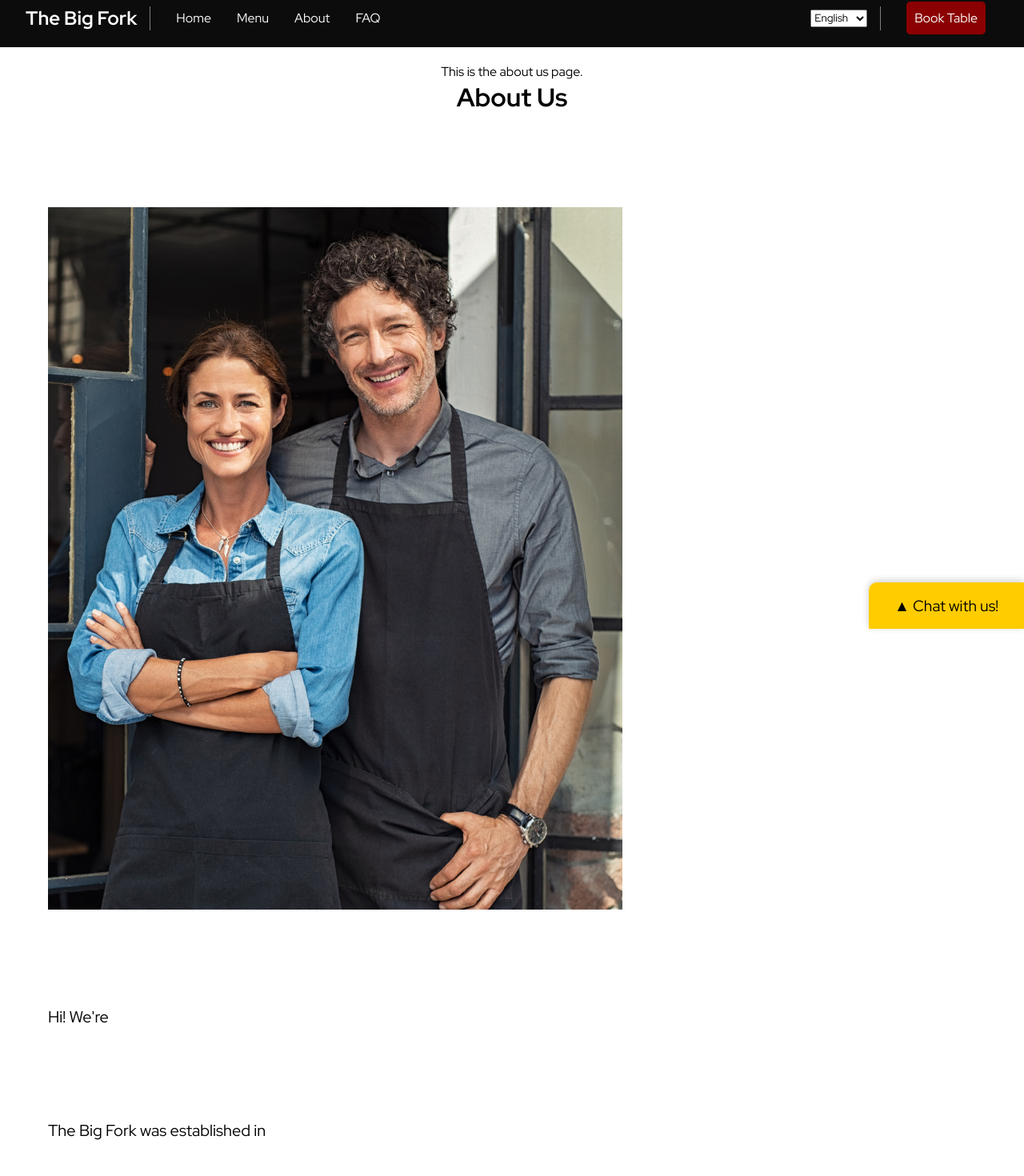
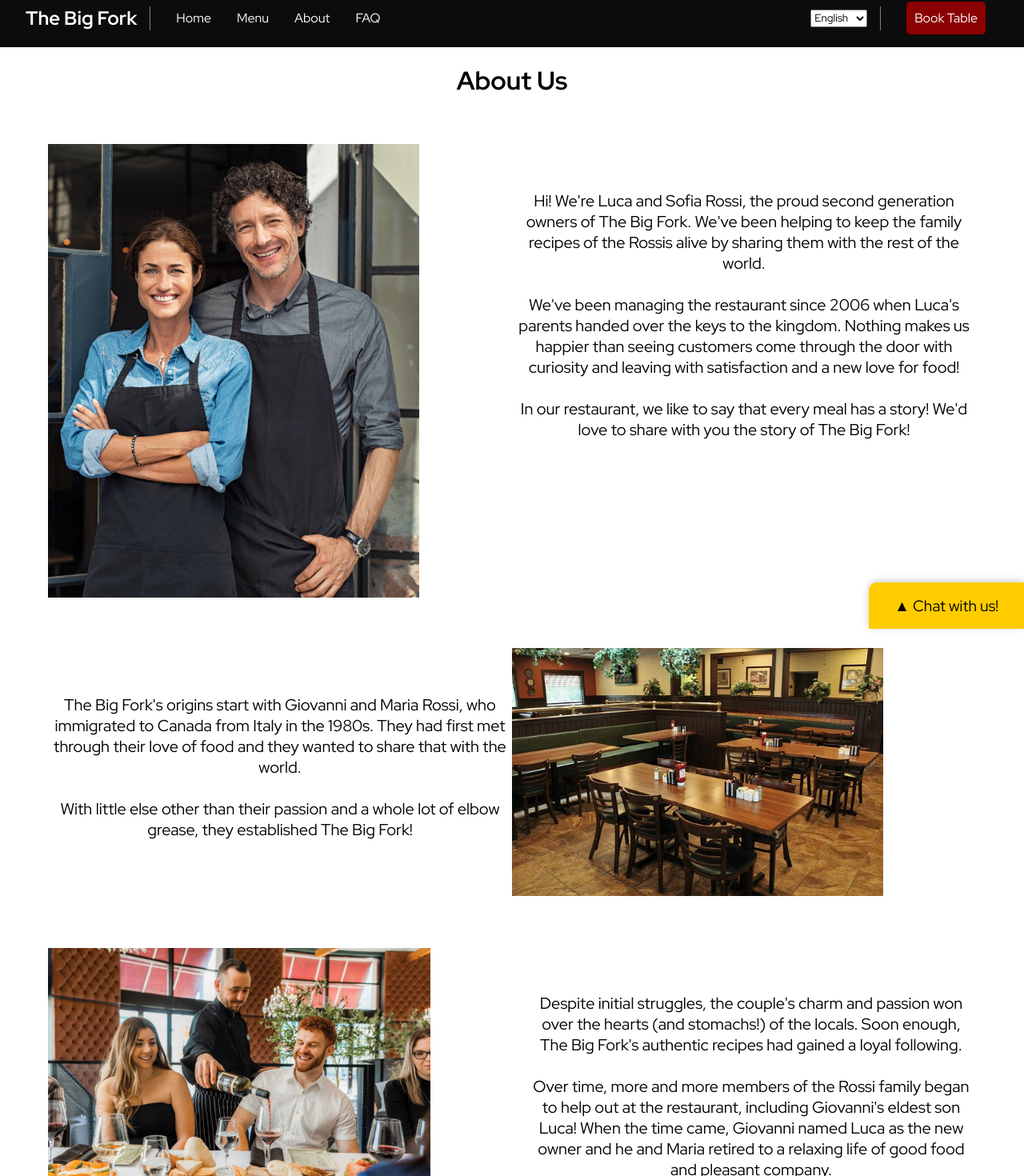
Before and after one commit to SEG3125-A/Group-13, a React (Create React App) app in the folder SEG-3125-Module7-React/: page /about in a window 1280 px wide. Shown: the part 14-1484 px from the top of the page at 80% size. Built offline with nearby package versions, Linux system fonts and the light colour scheme.

Commit message:
Finish filler

```diff
--- a/SEG-3125-Module7-React/src/pages/About.jsx
+++ b/SEG-3125-Module7-React/src/pages/About.jsx
@@ -3,16 +3,32 @@ import './About.css';
 const About = () => {
   return (
     <div className="about">
-        <p>This is the about us page.</p>
         <h1>About Us</h1>
-        <div className="ownerContainer">
+        <div className="leftContainer">
           <div className="imageLeft"><img src="images/restaurant-owner.png" alt='Restaurant owners standing in the doorway to The Big Fork with smiles.'></img></div>
-          <div className="text">Hi! We're </div>
+          <div className="text">
+            <p>Hi! We're Luca and Sofia Rossi, the proud second generation owners of The Big Fork. We've been helping to keep the family recipes of the Rossis alive by sharing them with the rest of the world.</p>
+            <br></br>
+            <p>We've been managing the restaurant since 2006 when Luca's parents handed over the keys to the kingdom. Nothing makes us happier than seeing customers come through the door with curiosity and leaving with satisfaction and a new love for food!</p>
+            <br></br>
+            <p>In our restaurant, we like to say that every meal has a story! We'd love to share with you the story of The Big Fork!</p>
+            </div>
         </div>
-        <div className="historyContainer">
-        <div className="text">The Big Fork was established in </div>
+        <div className="rightContainer">
+        <div className="text">
+          <p>The Big Fork's origins start with Giovanni and Maria Rossi, who immigrated to Canada from Italy in the 1980s. They had first met through their love of food and they wanted to share that with the world.</p>
+          <br></br>
+          <p>With little else other than their passion and a whole lot of elbow grease, they established The Big Fork!</p>
+        </div>
           <div className='imageRight'><img src="images/dining-room.jpg" alt='alt'></img></div>
-
+        </div>
+        <div className='leftContainer'>
+          <div className="imageLeft"><img src="images/server.jpg" alt=""></img></div>
+          <div className="text">
+            <p>Despite initial struggles, the couple's charm and passion won over the hearts (and stomachs!) of the locals. Soon enough, The Big Fork's authentic recipes had gained a loyal following.</p>
+            <br></br>
+            <p>Over time, more and more members of the Rossi family began to help out at the restaurant, including Giovanni's eldest son Luca! When the time came, Giovanni named Luca as the new owner and he and Maria retired to a relaxing life of good food and pleasant company.</p>
+          </div>
         </div>
     </div>
     );
```
Also changed, not shown: SEG-3125-Module7-React/public/images/server.jpg (added).
